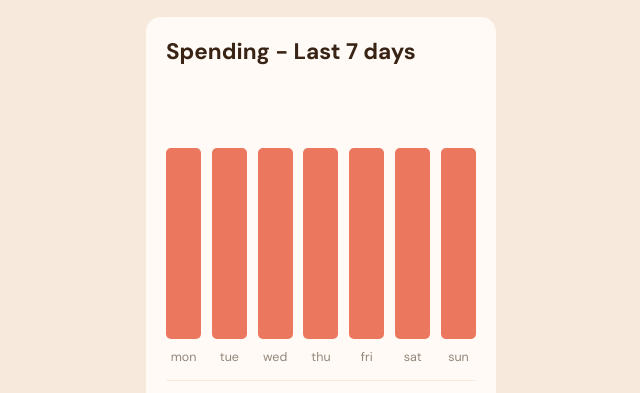
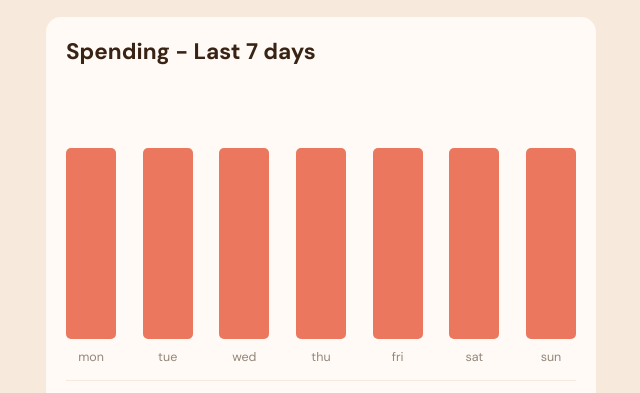
Before and after one commit to matibox/expenses-chart-component, a plain HTML site: page index.html in a window 1280 px wide. Shown: the part 220-613 px from the top of the page, without its empty margins (319-959 px from the left). Drawn offline with Linux system fonts and the light colour scheme.

Commit message:
Add responsive widths to container and graphs

```diff
--- a/styles.css
+++ b/styles.css
@@ -34,7 +34,7 @@ body {
     flex-direction: column;
     align-items: center;
     justify-content: center;
-    width: 35rem;
+    width: clamp(35rem, 50vw, 55rem);
     /*border: 1px solid red;*/
 }
 
@@ -114,7 +114,7 @@ body {
     flex-direction: column;
     justify-content: flex-end;
     align-items: center;
-    width: 3.5rem;
+    width: clamp(3.5rem, 5vw, 5rem);
     gap: 1rem;
 }
 
```
